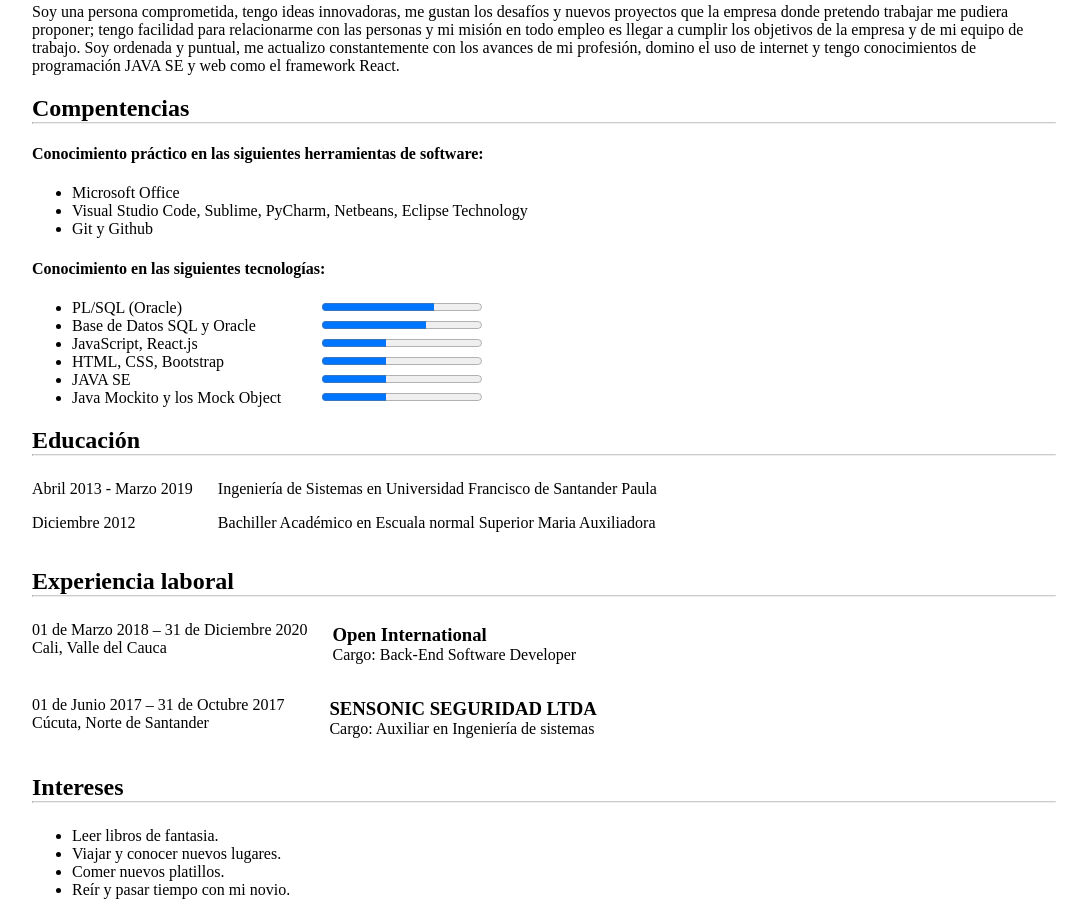
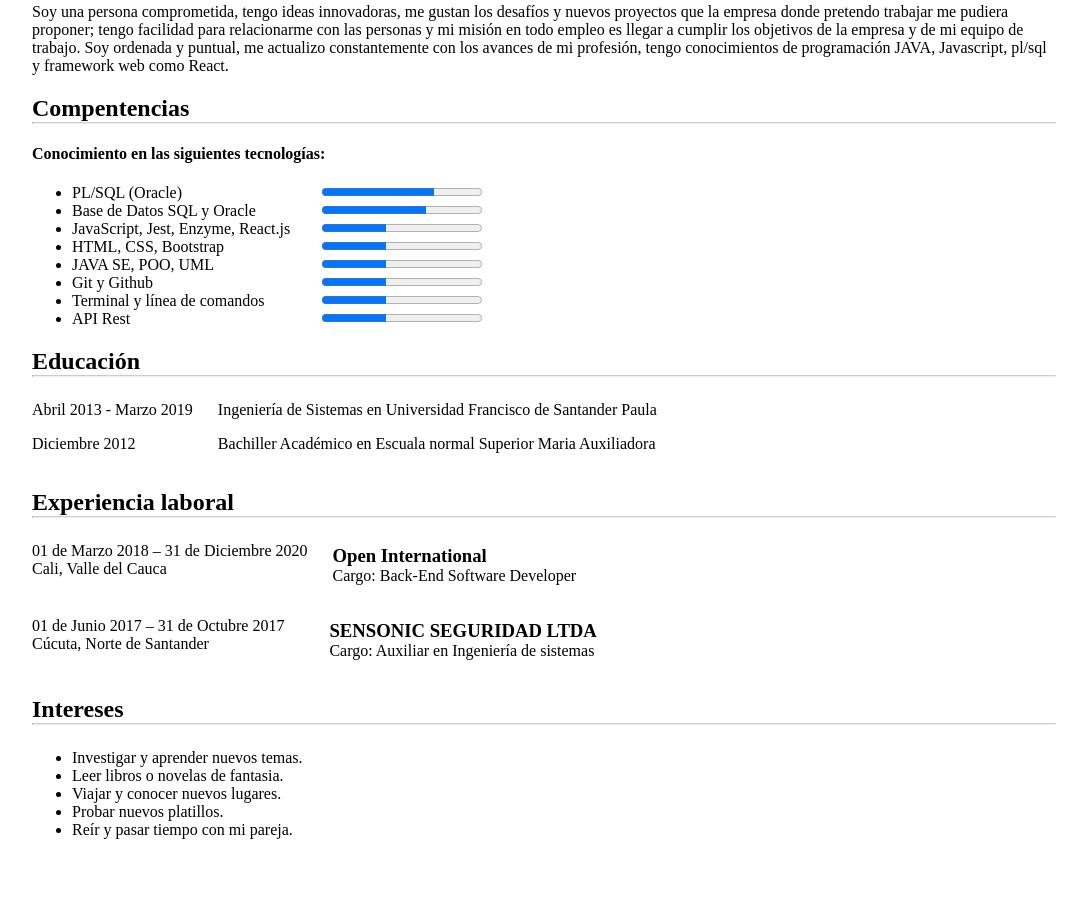
Before and after one commit to mariaalejandrabm0703/AboutMe, a plain HTML site: page index.html in a window 1280 px wide. Shown: the part 261-1184 px from the top of the page, without its empty margins (96-1183 px from the left). After the commit the page ends 1124 px from the top, so only its background shows below. Drawn offline with Linux system fonts and the light colour scheme.

Commit message:
Se modifica las compentencias y se completa los intereses.

```diff
--- a/index.html
+++ b/index.html
@@ -46,23 +46,12 @@
         pudiera proponer; tengo facilidad para relacionarme con las personas y
         mi misión en todo empleo es llegar a cumplir los objetivos de la empresa
         y de mi equipo de trabajo. Soy ordenada y puntual, me actualizo
-        constantemente con los avances de mi profesión, domino el uso de
-        internet y tengo conocimientos de programación JAVA SE y web como el
-        framework React.
+        constantemente con los avances de mi profesión, tengo conocimientos de
+        programación JAVA, Javascript, pl/sql y framework web como React.
       </p>
       <div class="darEspacio">
         <h2 class="sinMargenBajo">Compentencias</h2>
         <hr />
-        <h4>
-          Conocimiento práctico en las siguientes herramientas de software:
-        </h4>
-        <ul>
-          <li>Microsoft Office</li>
-          <li>
-            Visual Studio Code, Sublime, PyCharm, Netbeans, Eclipse Technology
-          </li>
-          <li>Git y Github</li>
-        </ul>
 
         <h4>Conocimiento en las siguientes tecnologías:</h4>
         <ul>
@@ -85,7 +74,7 @@
           <li>
             <div class="divFlex">
               <p class="sinMargenBajo sinMargenArriba" style="width: 250px">
-                JavaScript, React.js
+                JavaScript, Jest, Enzyme, React.js
               </p>
               <progress id="file" max="100" value="40">40%</progress>
             </div>
@@ -101,7 +90,7 @@
           <li>
             <div class="divFlex">
               <p class="sinMargenBajo sinMargenArriba" style="width: 250px">
-                JAVA SE
+                JAVA SE, POO, UML
               </p>
               <progress id="file" max="100" value="40">40%</progress>
             </div>
@@ -109,7 +98,23 @@
           <li>
             <div class="divFlex">
               <p class="sinMargenBajo sinMargenArriba" style="width: 250px">
-                Java Mockito y los Mock Object
+                Git y Github
+              </p>
+              <progress id="file" max="100" value="40">40%</progress>
+            </div>
+          </li>
+          <li>
+            <div class="divFlex">
+              <p class="sinMargenBajo sinMargenArriba" style="width: 250px">
+                Terminal y línea de comandos
+              </p>
+              <progress id="file" max="100" value="40">40%</progress>
+            </div>
+          </li>
+          <li>
+            <div class="divFlex">
+              <p class="sinMargenBajo sinMargenArriba" style="width: 250px">
+                API Rest
               </p>
               <progress id="file" max="100" value="40">40%</progress>
             </div>
@@ -167,10 +172,11 @@
         <div class="divFlex">
           <div class="fechas">
             <ul>
-              <li>Leer libros de fantasia.</li>
+              <li>Investigar y aprender nuevos temas.</li>
+              <li>Leer libros o novelas de fantasia.</li>
               <li>Viajar y conocer nuevos lugares.</li>
-              <li>Comer nuevos platillos.</li>
-              <li>Reír y pasar tiempo con mi novio.</li>
+              <li>Probar nuevos platillos.</li>
+              <li>Reír y pasar tiempo con mi pareja.</li>
             </ul>
           </div>
         </div>
```
